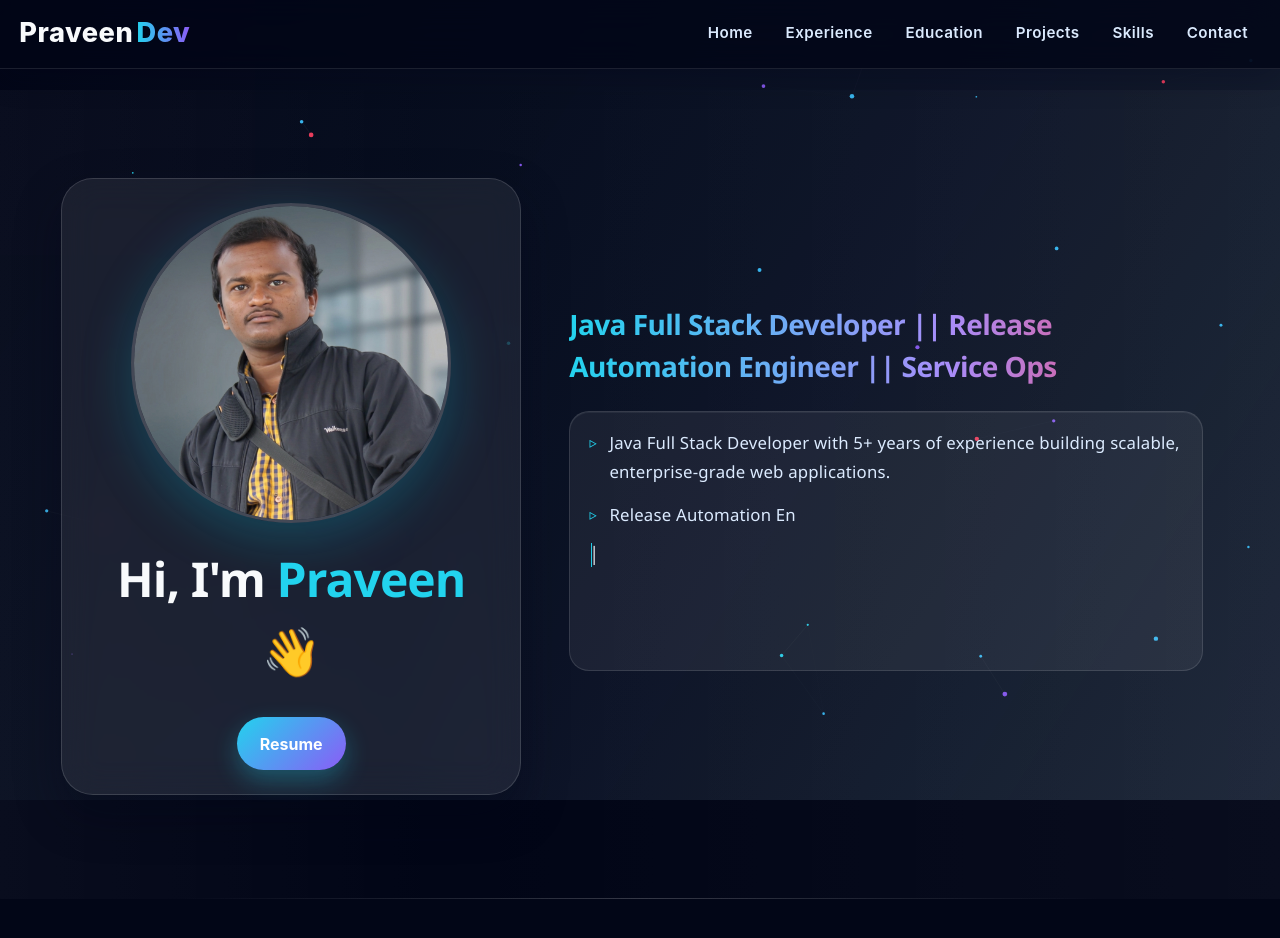
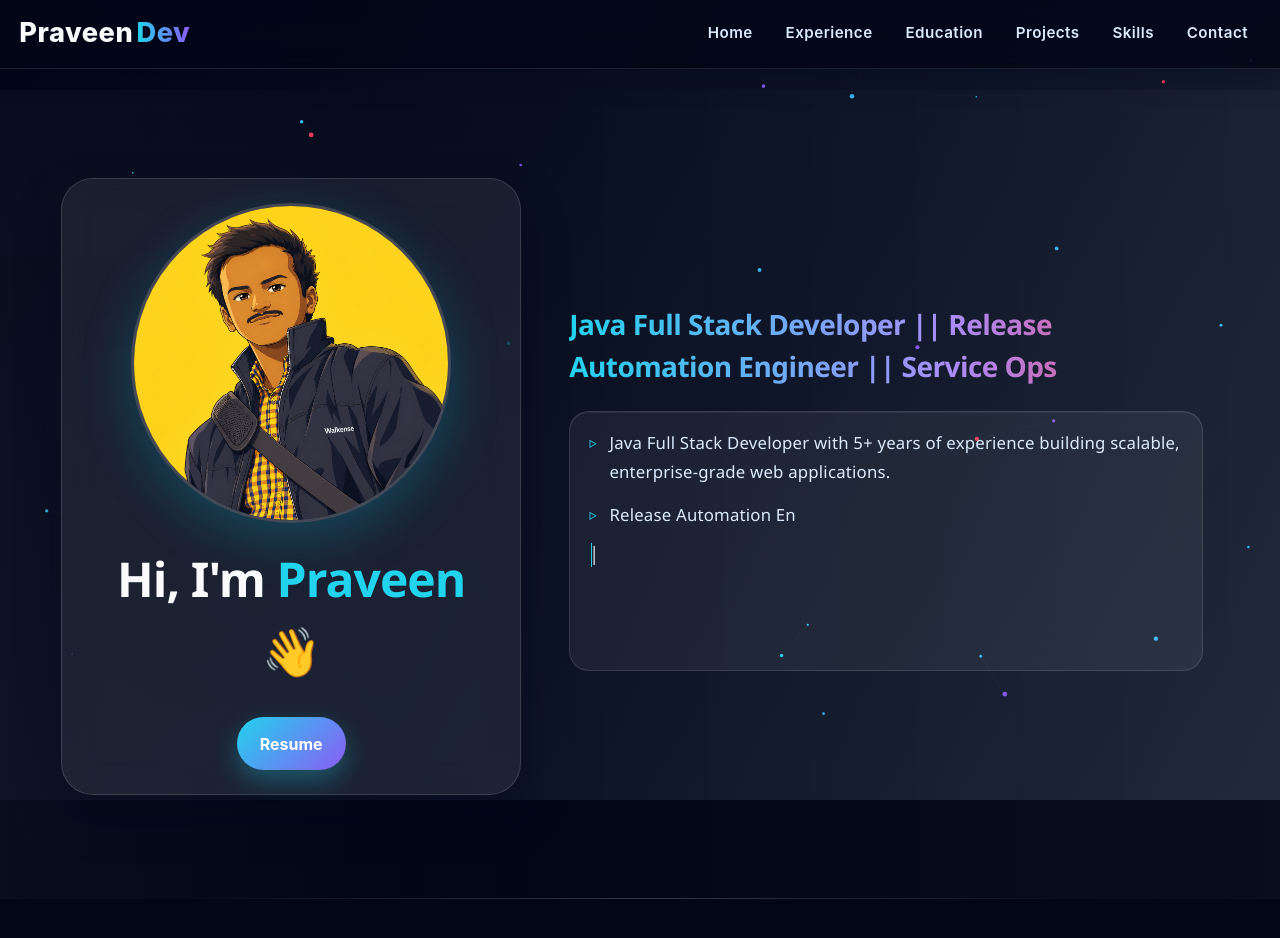
Before and after one commit to pravensv/pravensv.github.io, a React (Vite) app: page / in a window 1280 px wide. Shown: the top 938 px of the page. Built offline with nearby package versions, Linux system fonts and the light colour scheme; no server answers.

Commit message:
updated code for styles' git push

```diff
--- a/src/pages/Home/Home.module.scss
+++ b/src/pages/Home/Home.module.scss
@@ -32,13 +32,12 @@
   box-shadow: 0 20px 45px rgba(2, 6, 23, 0.35);
   backdrop-filter: blur(18px);
 
-  img {
+  .imageFrame {
+    display: flex;
+    align-items: center;
+    justify-content: center;
     width: 320px;
     height: 320px;
-    object-fit: cover;
-    border-radius: 50%;
-    border: 3px solid rgba(255, 255, 255, 0.18);
-    box-shadow: 0 16px 50px rgba(6, 182, 212, 0.25);
     margin-bottom: 1.25rem;
 
     @media (max-width: 768px) {
@@ -47,6 +46,15 @@
       margin-bottom: 1.25rem;
       margin-top: 0.5rem;
     }
+  }
+
+  .heroImage {
+    width: 100%;
+    height: 100%;
+    object-fit: cover;
+    border-radius: 50%;
+    border: 3px solid rgba(255, 255, 255, 0.18);
+    box-shadow: 0 16px 50px rgba(6, 182, 212, 0.25);
   }
 }
 
--- a/src/pages/Home/Home.tsx
+++ b/src/pages/Home/Home.tsx
@@ -9,8 +9,10 @@ const Home: React.FC = () => {
     const [displayedText, setDisplayedText] = React.useState<string[]>([]);
     const [lineIndex, setLineIndex] = React.useState(0);
     const [charIndex, setCharIndex] = React.useState(0);
+    const [currentImageIndex, setCurrentImageIndex] = React.useState(0);
     const fullText = homeData.description;
     const scrollRef = React.useRef<HTMLDivElement>(null);
+    const portraitImages = ['/praveen.png', '/praveen1.png'];
 
     // Auto-scroll to bottom effect
     React.useEffect(() => {
@@ -45,6 +47,14 @@ const Home: React.FC = () => {
         }
     }, [charIndex, lineIndex, fullText]);
 
+    React.useEffect(() => {
+        const interval = window.setInterval(() => {
+            setCurrentImageIndex((prev) => (prev + 1) % portraitImages.length);
+        }, 3500);
+
+        return () => window.clearInterval(interval);
+    }, [portraitImages.length]);
+
     return (
         <>
             <SEO title={homeData.title} description={homeData.description.join(" ")} keywords={homeData.keywords} />
@@ -55,7 +65,17 @@ const Home: React.FC = () => {
                     animate={{ opacity: 1, x: 0 }}
                     transition={{ duration: 0.8 }}
                 >
-                    <img src="/praveen.png" alt="Praveen Voruganti" />
+                    <div className={styles.imageFrame}>
+                        <motion.img
+                            key={portraitImages[currentImageIndex]}
+                            src={portraitImages[currentImageIndex]}
+                            alt="Praveen Voruganti"
+                            className={styles.heroImage}
+                            initial={{ opacity: 0, x: 40 }}
+                            animate={{ opacity: 1, x: 0 }}
+                            transition={{ duration: 0.6, ease: 'easeOut' }}
+                        />
+                    </div>
                     <h1 className={styles.name}>
                         Hi, I'm <span>Praveen</span> 👋
                     </h1>
```
Also changed, not shown: public/praveen1.png (added), 1 other file (tests, documents, lock files or other folders).
